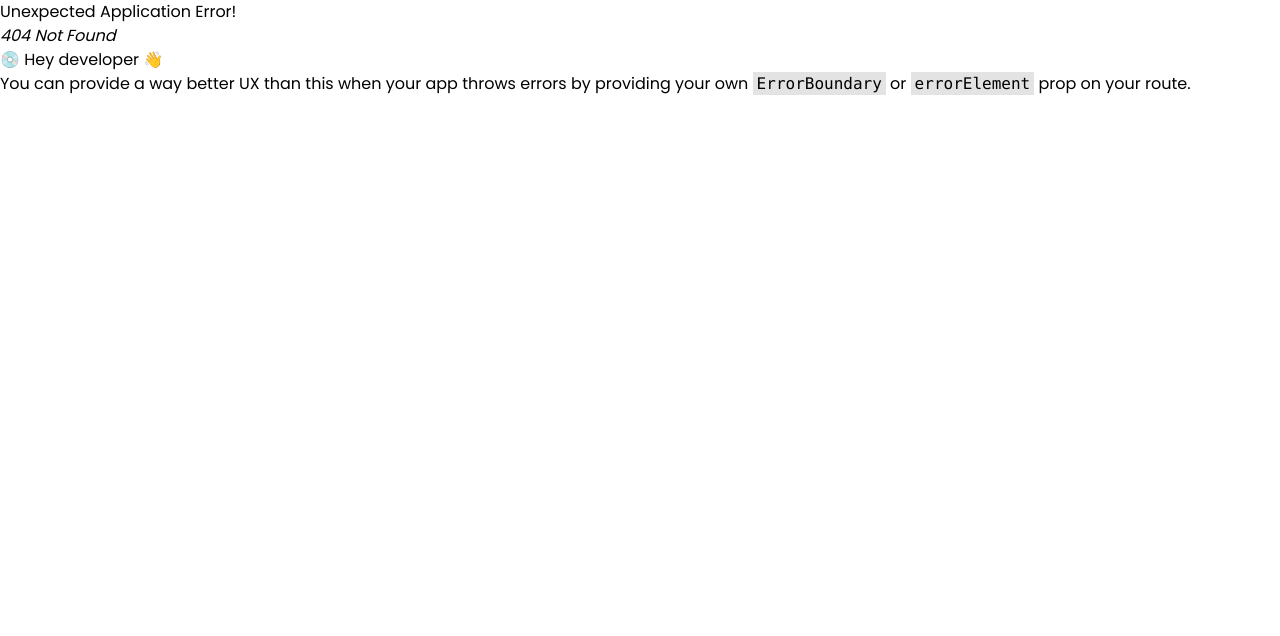
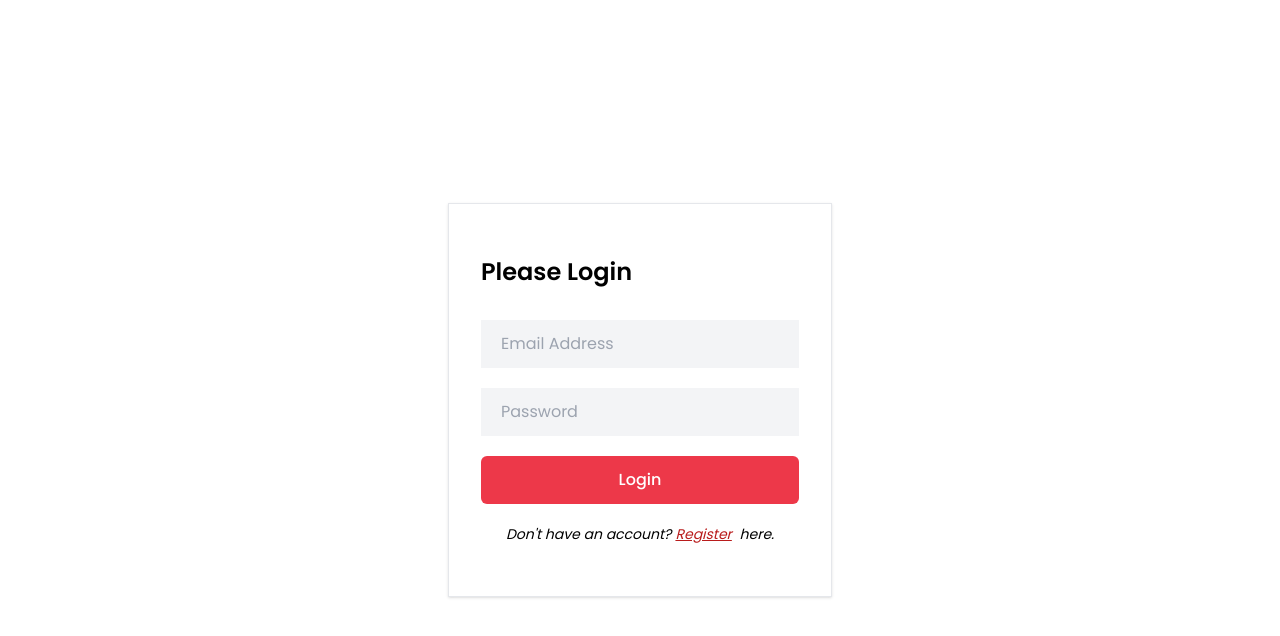
Before and after one commit to HamdiAshraf/HA-STORE-Full-Ecommerce-MERN-project, a React (Vite) app in the folder frontend/: page /login in a window 1280 px wide. Before the commit this address had no page. Shown: the top 636 px of the page. Built offline with nearby package versions, Linux system fonts and the light colour scheme.

Commit message:
login page

```diff
--- /dev/null
+++ b/frontend/src/components/Login.jsx
@@ -0,0 +1,52 @@
+import { useState } from "react"
+import { Link } from "react-router-dom"
+
+
+const Login = () => {
+    // eslint-disable-next-line no-unused-vars
+    const [message,setMessage]=useState("")
+    const [email,setEmail]=useState("")
+    const[password,setPassword]=useState("")
+    const handleLogin=(e)=>{
+        e.preventDefault()
+        const data={
+            email,
+            password
+        }
+        console.log(data);
+
+    }
+  return (
+    <section className="h-screen flex items-center justify-center">
+      <div className="max-w-sm border shadow bg-white mx-auto p-8">
+        <h2 className="text-2xl font-semibold pt-5">Please Login</h2>
+        <form className="space-y-5 max-w-sm mx-auto pt-8">
+            <input
+            onChange={(e)=>setEmail(e.target.value)}
+            type="email" name="email" id="email"
+            placeholder="Email Address" required
+            className="w-full bg-gray-100 focus:outline-none px-5 py-3"/>
+
+            <input
+            onChange={(e)=>setPassword(e.target.value)}
+            type="password" name="password" id="password"
+            placeholder="Password" required
+            className="w-full bg-gray-100 focus:outline-none px-5 py-3"/>
+
+            {
+                message && <p className="text-red-500">{message}</p>
+            }
+
+            <button
+            onClick={handleLogin}
+            className="w-full mt-5 bg-primary text-white hover:bg-indigo-500 font-medium py-3 rounded-md" type="submit">Login</button>
+        </form>
+
+        <p className="my-5 italic text-sm text-center">Don&apos;t have an account?
+            <Link to="/register" className="underline text-red-700 p-1">Register</Link> here.</p>
+      </div>
+    </section>
+  )
+}
+
+export default Login
--- a/frontend/src/pages/shop/productDetails/OrderSummary.jsx
+++ b/frontend/src/pages/shop/productDetails/OrderSummary.jsx
@@ -2,6 +2,7 @@
 import { clearCart } from "../../../redux/features/cart/cartSlice";
 
 const OrderSummary = () => {
+  // eslint-disable-next-line no-unused-vars
   const products= useSelector((store)=> store.cart.products);
   const {selectedItems,totalPrice,tax,taxRate,grandTotal} =useSelector((store)=>store.cart)
 
--- a/frontend/src/routers/router.jsx
+++ b/frontend/src/routers/router.jsx
@@ -5,6 +5,7 @@
 import SearchPage from "../pages/search/SearchPage";
 import ShopPage from "../pages/shop/ShopPage";
 import SingleProductPage from "../pages/shop/productDetails/SingleProductPage";
+import Login from "../components/Login";
 
 
 const router = createBrowserRouter([
@@ -32,6 +33,10 @@
                 element:<SingleProductPage />
             }
         ]
+    },
+    {
+        path:"/login",
+        element:<Login />
     }
 ])
 
```
